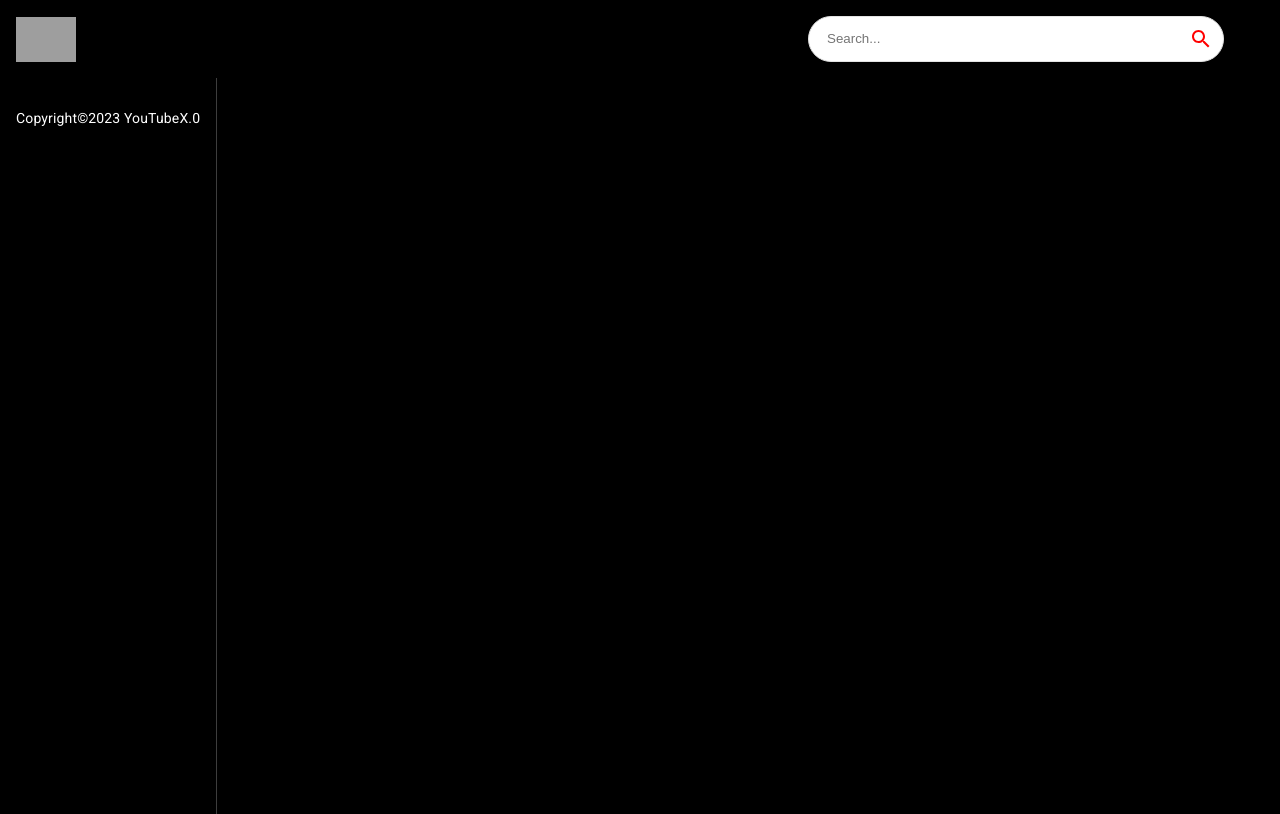
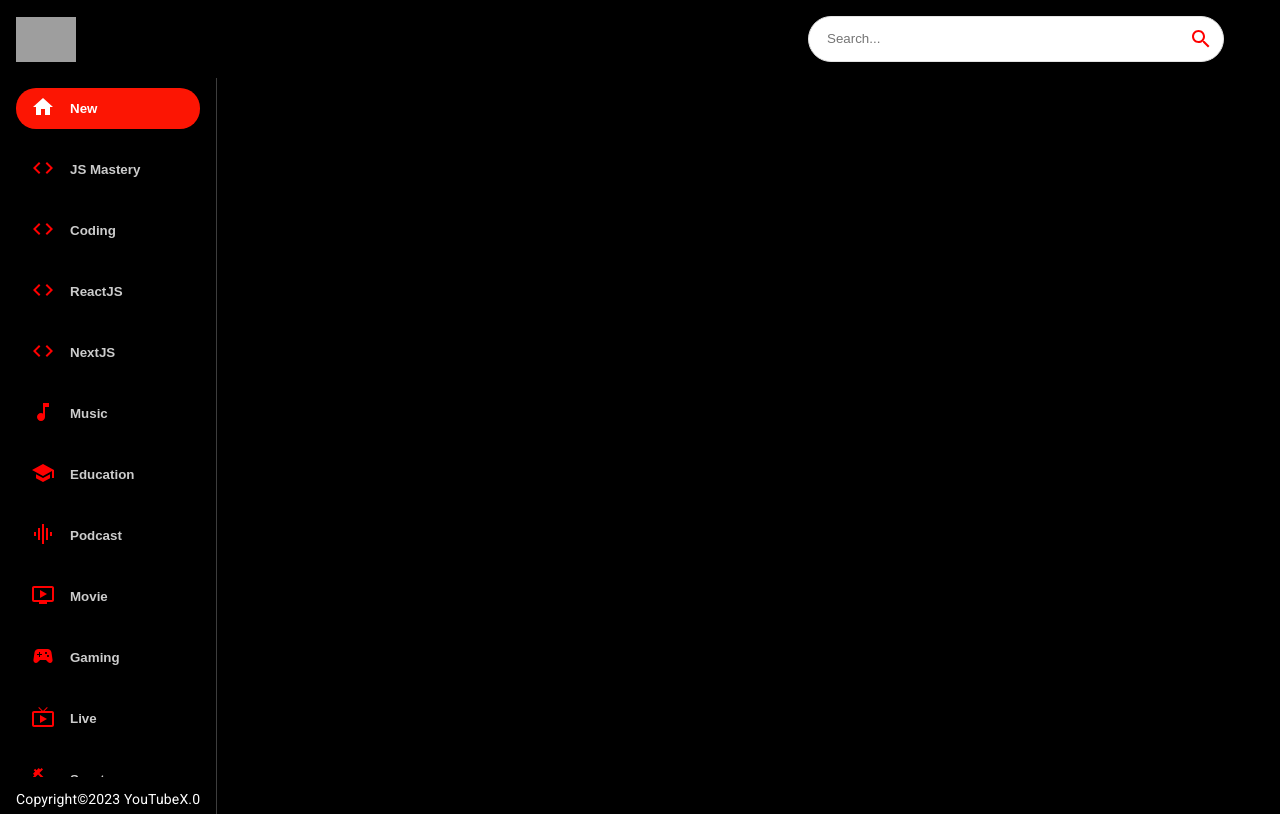
Before and after one commit to abhaypsamrat/YouTubeX.0, a React (Create React App) app: page / in a window 1280 px wide. Built offline with nearby package versions, Linux system fonts and the light colour scheme; grey boxes are pictures that could not be loaded.

Commit message:
sidebar components created

```diff
--- a/src/components/Sidebar.jsx
+++ b/src/components/Sidebar.jsx
@@ -1,9 +1,45 @@
-import React from 'react'
+import React from "react";
+import { Stack } from "@mui/material";
+import { categories } from "../utils/constants";
 
-const Sidebar = () => {
-  return (
-    <div>Sidebar</div>
-  )
-}
+const selectedCategory = "New";
 
-export default Sidebar
+const Sidebar = () => (
+  <Stack
+    direction="row"
+    sx={{
+      overflowY: "auto",
+      height: { sx: "auto", md: "95%" },
+      flexDirection: { md: "column" },
+    }}
+  >
+    {categories.map((category) => (
+      <button
+        className="category-btn"
+        style={{
+          background: category.name === selectedCategory && "#FC1503",
+          color: "white",
+        }}
+        key={category.name}
+      >
+        <span
+          style={{
+            color: category.name === selectedCategory ? "white" : "red",
+            marginRight: "15px",
+          }}
+        >
+          {category.icon}
+        </span>
+        <span
+          style={{
+            opacity: category.name === selectedCategory ? "1" : "0.8",
+          }}
+        >
+          {category.name}
+        </span>
+      </button>
+    ))}
+  </Stack>
+);
+
+export default Sidebar;
```
